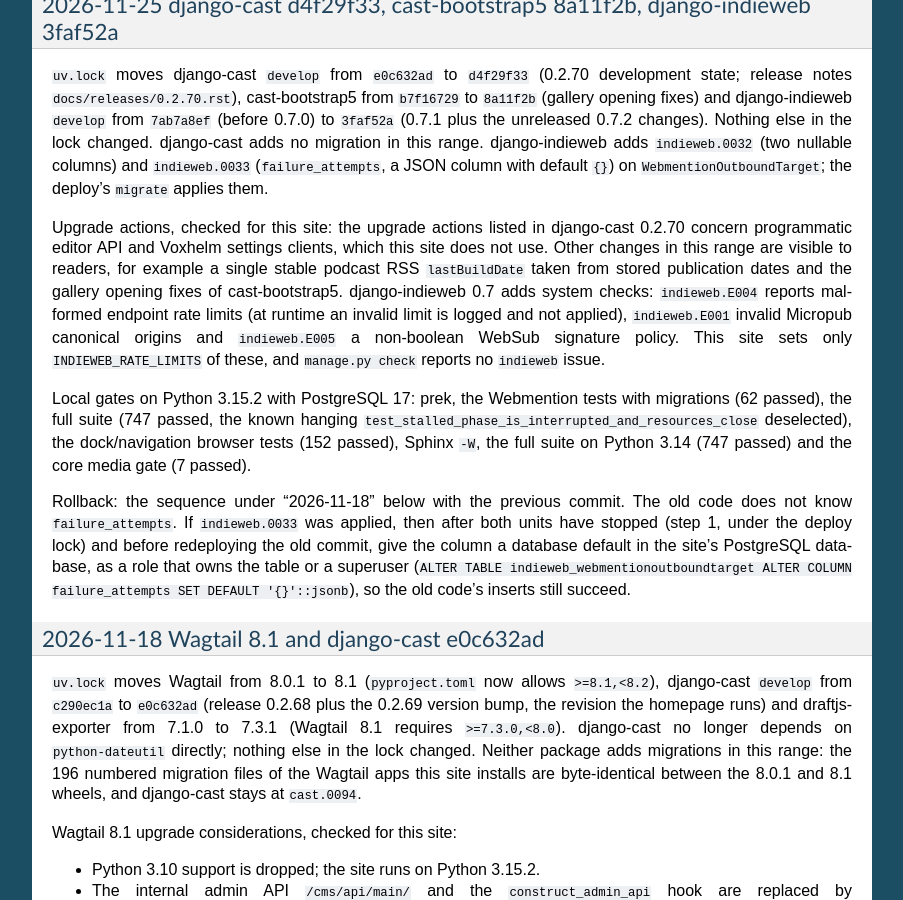
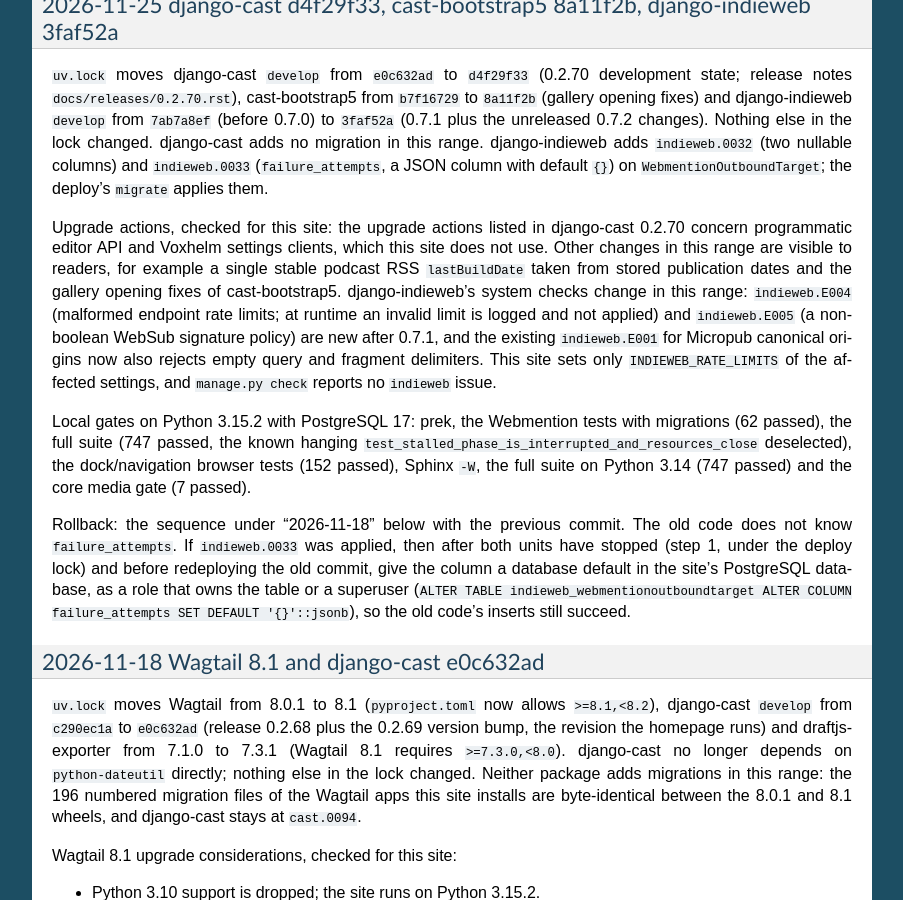
Before and after one commit to ephes/python-podcast, a Sphinx documentation site: the page built from docs/deploy.rst, in a window 1280 px wide and 900 px high, scrolled down 1418 px. Shown: the whole window, without its empty margins (198-1101 px from the left). Built offline with Sphinx 7.4.7, drawn with Linux system fonts in a browser that asks for light colours.

Commit message:
Name which IndieWeb system checks the relock adds or tightens

```diff
--- a/docs/deploy.rst
+++ b/docs/deploy.rst
@@ -93,12 +93,13 @@ django-cast 0.2.70 concern programmatic editor API and Voxhelm settings
 clients, which this site does not use. Other changes in this range are
 visible to readers, for example a single stable podcast RSS
 ``lastBuildDate`` taken from stored publication dates and the gallery
-opening fixes of cast-bootstrap5. django-indieweb 0.7 adds system checks:
-``indieweb.E004`` reports malformed endpoint rate limits (at runtime an
-invalid limit is logged and not applied), ``indieweb.E001`` invalid Micropub
-canonical origins and ``indieweb.E005`` a non-boolean WebSub signature policy.
-This site sets only ``INDIEWEB_RATE_LIMITS`` of these, and ``manage.py check``
-reports no ``indieweb`` issue.
+opening fixes of cast-bootstrap5. django-indieweb's system checks change in
+this range: ``indieweb.E004`` (malformed endpoint rate limits; at runtime an
+invalid limit is logged and not applied) and ``indieweb.E005`` (a
+non-boolean WebSub signature policy) are new after 0.7.1, and the existing
+``indieweb.E001`` for Micropub canonical origins now also rejects empty query
+and fragment delimiters. This site sets only ``INDIEWEB_RATE_LIMITS`` of the
+affected settings, and ``manage.py check`` reports no ``indieweb`` issue.
 
 Local gates on Python 3.15.2 with PostgreSQL 17: prek, the Webmention tests
 with migrations (62 passed), the full suite (747 passed, the known hanging
```
